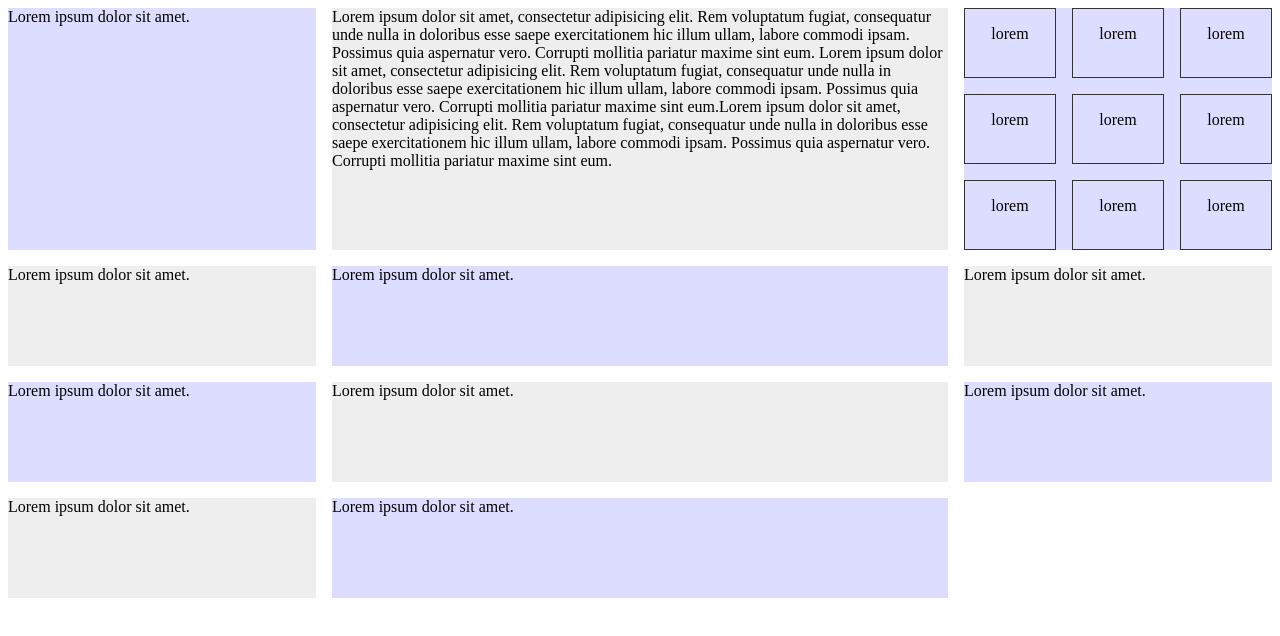
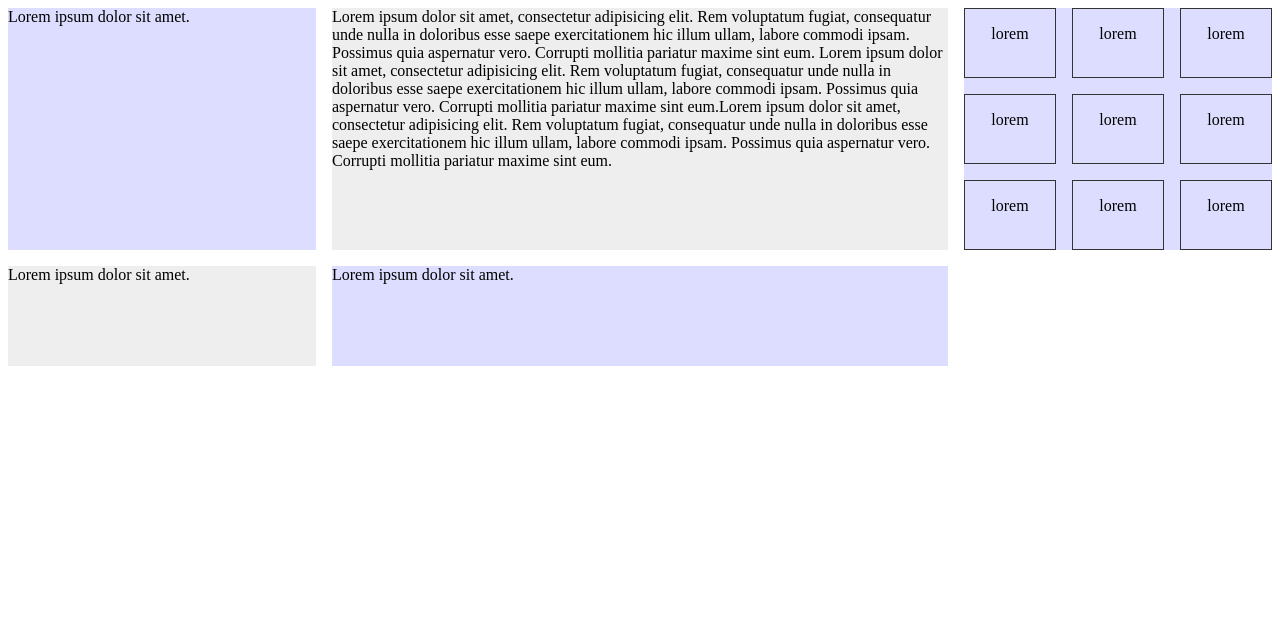
Before and after one commit to urlroute/tm-grid-grad, a plain HTML site: page index2.html in a window 1280 px wide. Drawn offline with Linux system fonts and the light colour scheme.

Commit message:
removed duplicate lines form index2.html

```diff
--- a/index2.html
+++ b/index2.html
@@ -69,18 +69,10 @@
       <div>lorem</div>
       <div>lorem</div>
       <div>lorem</div>
-
     </div>
 
     <div>Lorem ipsum dolor sit amet.</div>
     <div>Lorem ipsum dolor sit amet.</div>
-    <div>Lorem ipsum dolor sit amet.</div>
-    <div>Lorem ipsum dolor sit amet.</div>
-    <div>Lorem ipsum dolor sit amet.</div>
-    <div>Lorem ipsum dolor sit amet.</div>
-    <div>Lorem ipsum dolor sit amet.</div>
-    <div>Lorem ipsum dolor sit amet.</div>
-
 
   </div>
 
```
